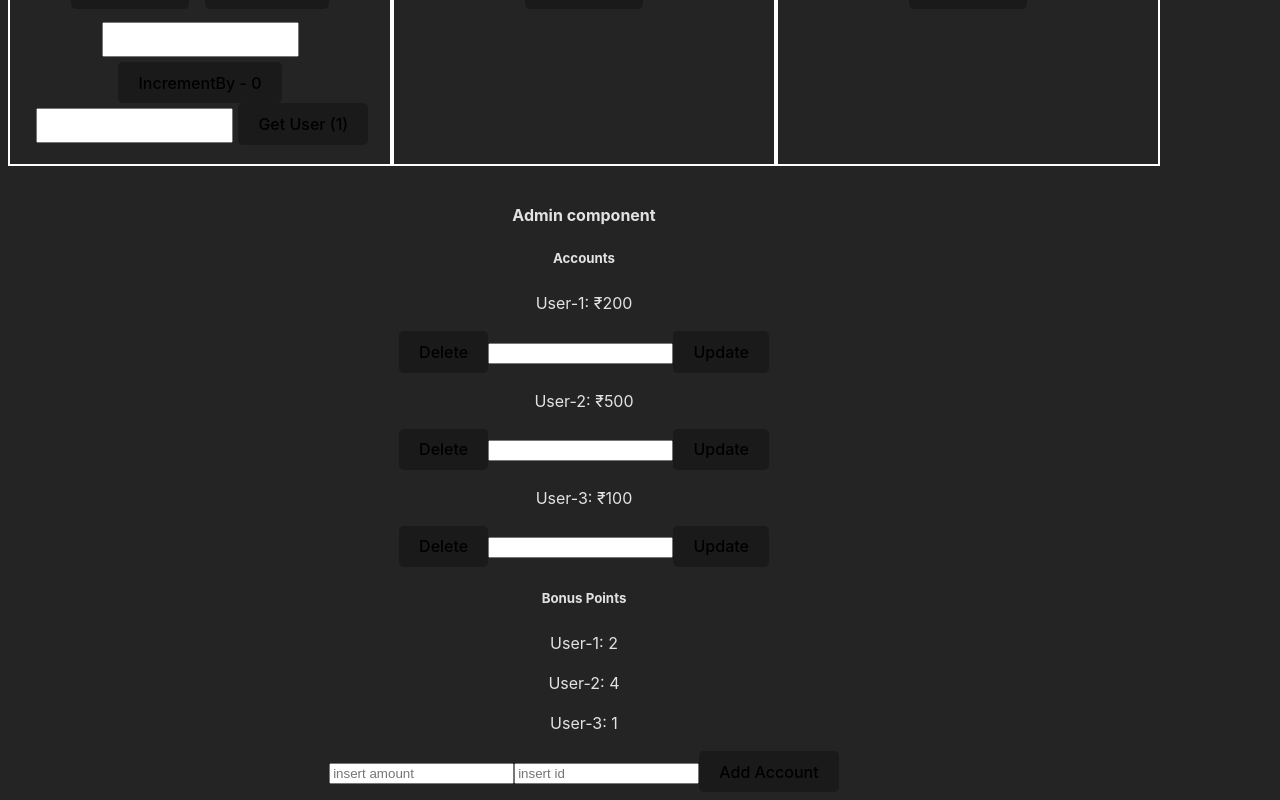
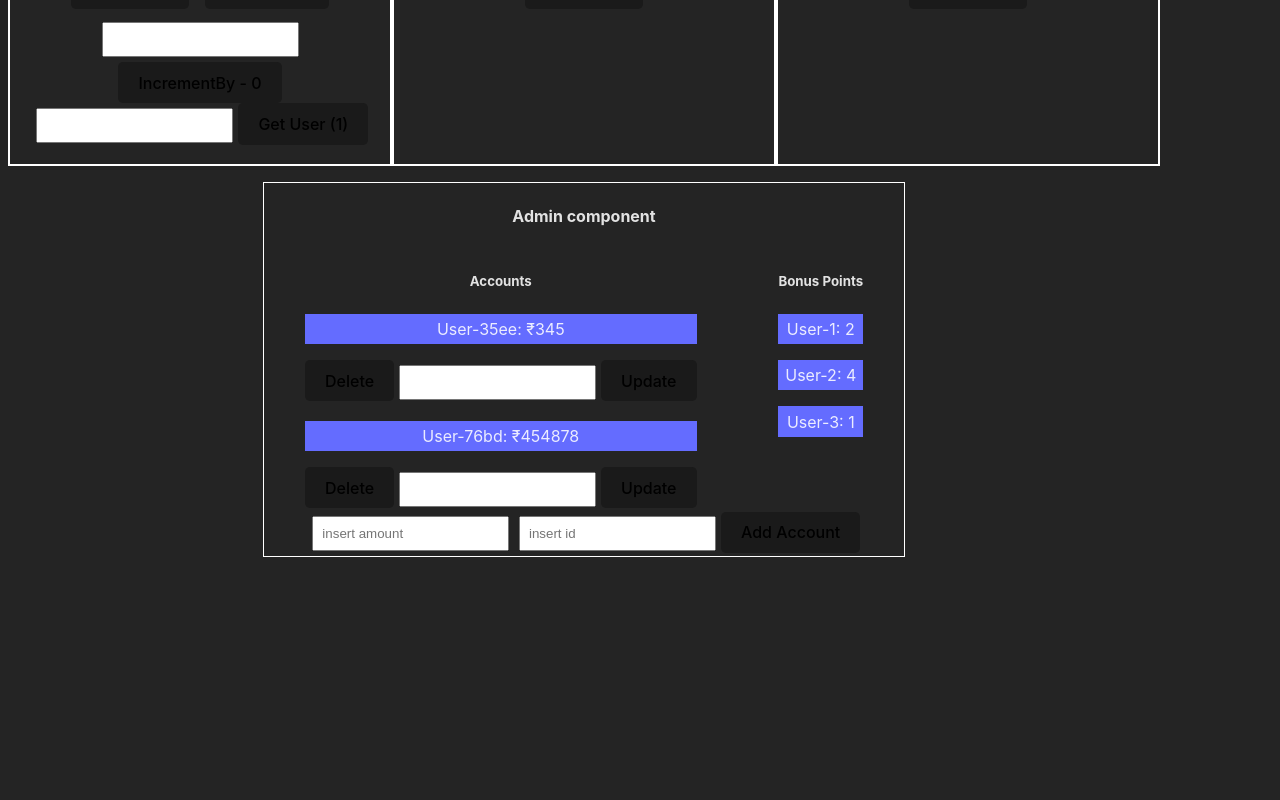
Before and after one commit to Ghosh-95/redux-toolkit-learning, a React (Vite) app: page / in a window 1280 px wide. Shown: the part 499-1299 px from the top of the page. After the commit the page ends 1064 px from the top, so only its background shows below. Built offline with nearby package versions, Linux system fonts and the light colour scheme; data requests are answered from the project's data file.

Commit message:
styles: add styles to the admin components

```diff
--- a/db.json
+++ b/db.json
@@ -1,29 +1,25 @@
 {
   "accounts": [
     {
-            "id": 1,
-            "amount": 200
+      "id": "35ee",
+      "amount": 345
     },
     {
-            "id": 2,
-            "amount": 500
-        },
-        {
-            "id": 3,
-            "amount": 100
+      "id": "76bd",
+      "amount": 454878
     }
   ],
   "bonuses": [
     {
-            "id": 1,
+      "id": "1",
       "points": 2
     },
     {
-            "id": 2,
+      "id": "2",
       "points": 4
     },
     {
-            "id": 3,
+      "id": "3",
       "points": 1
     }
   ]
--- a/src/index.css
+++ b/src/index.css
@@ -90,9 +90,7 @@ button:focus-visible {
   margin-block: 1rem;
 }
 
-.decrement-value input,
-#inp-amount,
-.async-ops input {
+input {
   padding: 0.5rem;
   margin: 0.3rem;
 }
@@ -100,3 +98,20 @@ button:focus-visible {
 .btn {
   margin: 0.5rem;
 }
+
+.admin-wrapper {
+  border: 1px solid #fff;
+  width: 40rem;
+  margin: 0 auto;
+}
+
+.p-wrap {
+  display: flex;
+  justify-content: space-around;
+  align-items: flex-start;
+}
+
+.p-display {
+  background-color: #646cff;
+  padding: 0.2rem;
+}
```
Lines whose indentation alone changed are shown as unchanged.
